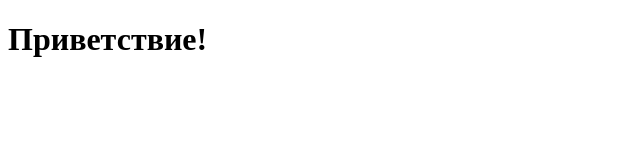
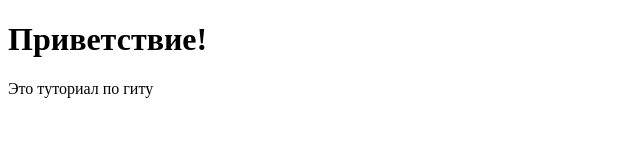
Before and after one commit to geoniced/git_tutorial, a plain HTML site: page index.html in a window 1280 px wide. Shown: the whole page, without its empty margins (0-640 px from the left). Drawn offline with Linux system fonts and the light colour scheme.

Commit message:
Добавлен параграф

```diff
--- a/index.html
+++ b/index.html
@@ -6,5 +6,6 @@
 </head>
 <body>
     <h1>Приветствие!</h1>
+    <p>Это туториал по гиту</p>
 </body>
 </html>
```
